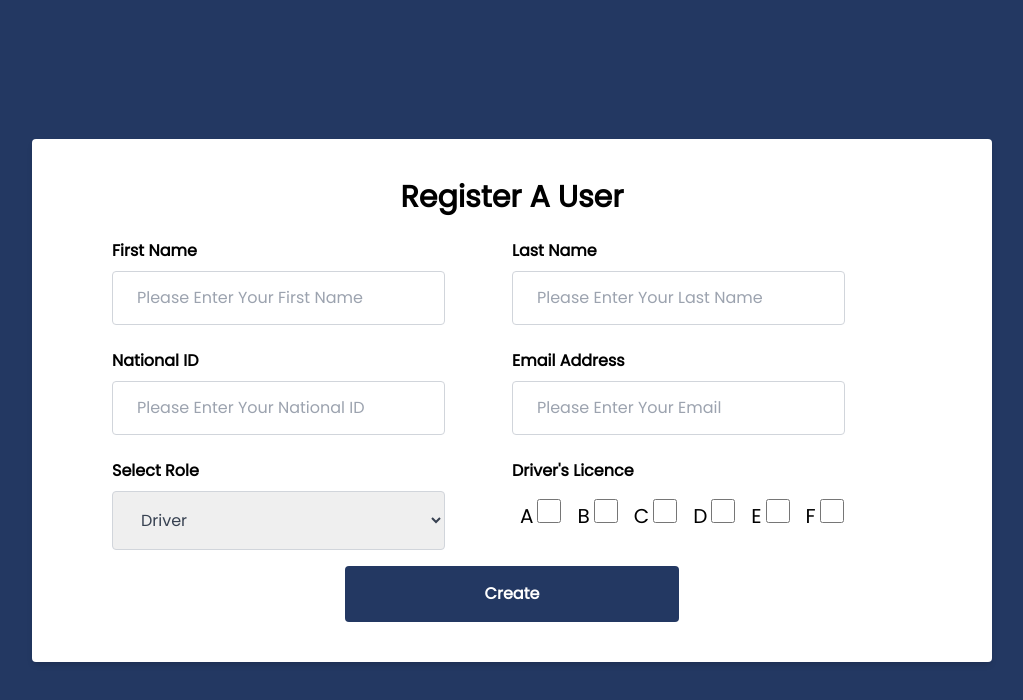
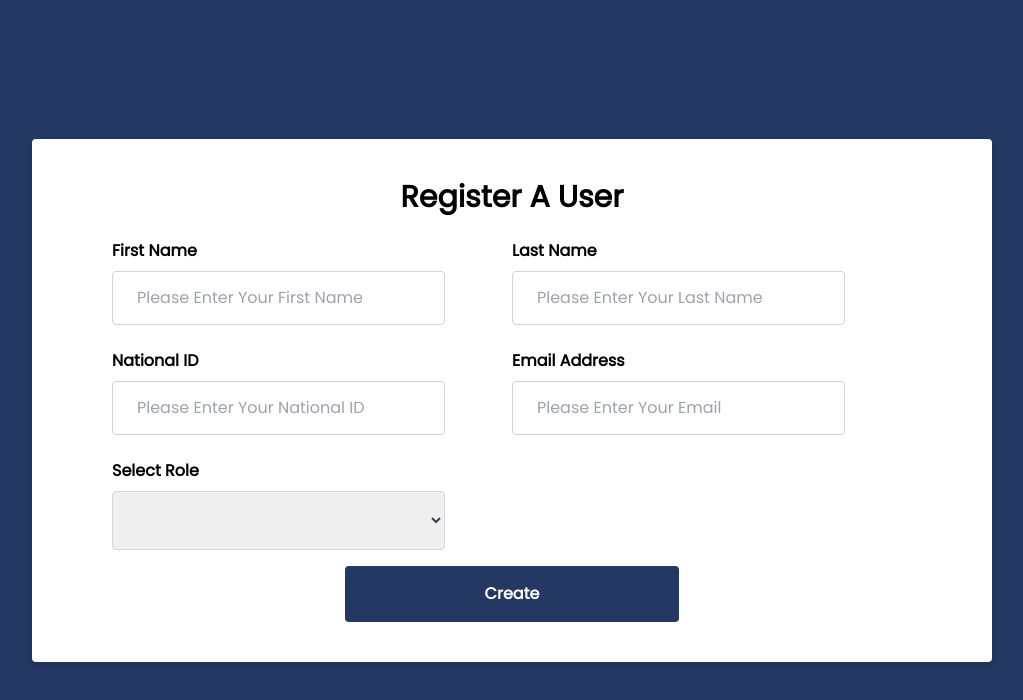
Before and after one commit to atlp-rwanda/rca-phantom-team5-fe, a React (Vite) app: page /dashboard/register-user in a window 1280 px wide. Shown: the top 700 px of the page, without its empty margins (128-1151 px from the left). Built offline with nearby package versions, Linux system fonts and the light colour scheme.

Commit message:
integrating

```diff
--- a/src/redux/api/authApi.tsx
+++ b/src/redux/api/authApi.tsx
@@ -6,13 +6,16 @@ import baseUrl from 'utils/url';
 
 
 export const RegisterUser = createAsyncThunk(
-  'auth/login',
+  'auth/register-user',
   async (payload: {fname: string, lname: string,nid: string,email:string,role:string,driver_licence:string[]}, thunkAPI) => {
        console.log(payload)
+
     try {
-      // const { data } = await axios.post(`${baseUrl}/auth/register-user`, payload);
-      // console.log(data);
-      // return data;
+
+    //   const { data } = await axios.post(`${baseUrl}/auth/register-user`, payload, {headers: {
+    // 'Authorization': `Bearer `} } );
+    //   console.log(data);
+    //   return data;
     } catch (error: any) {
       // return thunkAPI.rejectWithValue(error.response.data);
     }
--- a/src/screens/RegisterUser.tsx
+++ b/src/screens/RegisterUser.tsx
@@ -3,21 +3,27 @@ import { Field, Form, Formik,ErrorMessage } from "formik";
 import * as Yup from "yup";
 import { useDispatch, useSelector } from 'react-redux';
 import { useNavigate } from 'react-router';
-import { RegisterUser } from 'redux/api/authApi';
+import { RegisterUser } from '../redux/api/authApi';
 
 
 
 export default function RegisterUserScreen(){
    const [errortext, setErrortext] = useState<string>("");
   const [loading, setLoading] = useState<boolean>(false);
+   const [selected, setSelected] = useState("");
   const dispatch: any = useDispatch();
   const navigate = useNavigate();
+
+   const getInput = (e: { target: { value: React.SetStateAction<string>; }; }) => {
+    setSelected(e.target.value);
+  };
+
   return (
     <div className="flex flex-col justify-center items-center h-screen bg-primary ">
       <div className="bg-white shadow-md rounded px-20 py-10 w-9/12 ">
         <h1 className="text-3xl font-bold text-center">Register A User</h1>
         <Formik
-          initialValues={{fname:"", lname: "", nid: "", email:"", role:"", licence:[] }}
+          initialValues={{fname:"", lname: "", nid: "", email:"", role:"", driver_licence:[] }}
           validationSchema={Yup.object({
             fname: Yup.string().min(3, "Too Short!").max(15, "Too Long!").required("Required"),
             lname: Yup.string().min(3, "Too Short!").max(15, "Too Long!").required("Required"),
@@ -33,8 +39,8 @@ export default function RegisterUserScreen(){
                 lname:values.lname,
                 nid: values.nid,
                 email:values.email,
-                role:values.role,
-                driver_licence:["A","B"]}));
+                role:selected,
+                driver_licence:values.driver_licence}));
               if (RegisterUser.fulfilled.match(resultAction)) {
                 setErrortext("");
                 setLoading(false);
@@ -97,8 +103,10 @@ export default function RegisterUserScreen(){
             <label htmlFor="role" className="block font-bold mb-2 mt-6">
               Select Role
             </label>
-            <Field as="select" name="role" className="border  border-gray-300  rounded w-10/12 py-4 px-6 text-gray-700 leading-tight focus:outline-none focus:shadow-outline" placeholder="select the role">
-                    <option value="driver" >Driver</option>
+            <Field as="select" name="role" onChange={getInput}
+            value={selected}  className="border  border-gray-300  rounded w-10/12 py-4 px-6 text-gray-700 leading-tight focus:outline-none focus:shadow-outline" placeholder="select the role">
+                    <option value={selected}>{selected}</option>
+                    <option value="driver">Driver</option>
                     <option value="operator">Operator</option>
               </Field>
             <ErrorMessage name="role">
@@ -107,25 +115,11 @@ export default function RegisterUserScreen(){
             </div>
 
 
-            <div>
-            <label htmlFor="lecence" className="block font-bold mb-4 mt-6">
-              Driver's Licence
-            </label>
+         {(selected==="driver")?
+         <div className=""><label htmlFor="lecence" className="block font-bold mb-4 mt-6">Driver's Licence</label><label className="text-xl px-2">A<Field type="checkbox" name="driver_licence" value="A" className="w-6 h-6 rounded ml-1"/></label><label className="text-xl px-2">B<Field type="checkbox" name="driver_licence" value="B" className="w-6 h-6 rounded ml-1" /></label><label className="text-xl px-2">C<Field type="checkbox" name="driver_licence" value="C" className="w-6 h-6 rounded ml-1"/></label><label className="text-xl px-2">D<Field type="checkbox" name="driver_licence" value="D" className="w-6 h-6 rounded ml-1"/></label><label className="text-xl px-2">E<Field type="checkbox" name="driver_licence" value="E" className="w-6 h-6 rounded ml-1"/></label><label className="text-xl px-2">F<Field type="checkbox" name="driver_licence" value="F" className="w-6 h-6 rounded ml-1"/></label><ErrorMessage name="licence">{ msg => <div className="text-red-500 my-1">{msg}</div> }</ErrorMessage></div>
+         : <div></div>}
 
-           <label className="text-xl px-2">A<Field type="checkbox" name="checked" value="A" className="w-6 h-6 rounded ml-1"/></label>
-           <label className="text-xl px-2">B<Field type="checkbox" name="checked" value="B" className="w-6 h-6 rounded ml-1" /></label>
-           <label className="text-xl px-2">C<Field type="checkbox" name="checked" value="C" className="w-6 h-6 rounded ml-1"/></label>
-           <label className="text-xl px-2">D<Field type="checkbox" name="checked" value="D" className="w-6 h-6 rounded ml-1"/></label>
-           <label className="text-xl px-2">E<Field type="checkbox" name="checked" value="E" className="w-6 h-6 rounded ml-1"/></label>
-           <label className="text-xl px-2">F<Field type="checkbox" name="checked" value="F" className="w-6 h-6 rounded ml-1"/></label>
-            <ErrorMessage name="licence">
-                { msg => <div className="text-red-500 my-1">{msg}</div> }
-            </ErrorMessage>
-            </div>
-
-            </div>
-
-
+       </div>
              <div className="flex item-center justify-center">
              <button type="submit" className="bg-primary w-5/12 text-white font-bold py-4 px-4 mt-4 rounded focus:outline-none focus:shadow-outline">
               Create
@@ -141,4 +135,4 @@ export default function RegisterUserScreen(){
       </div>
     </div>
   );
-};
+}
```
Also changed, not shown: vite.config.ts.timestamp-1682337311971-196370e310059.mjs (added, +25 -0 lines).
